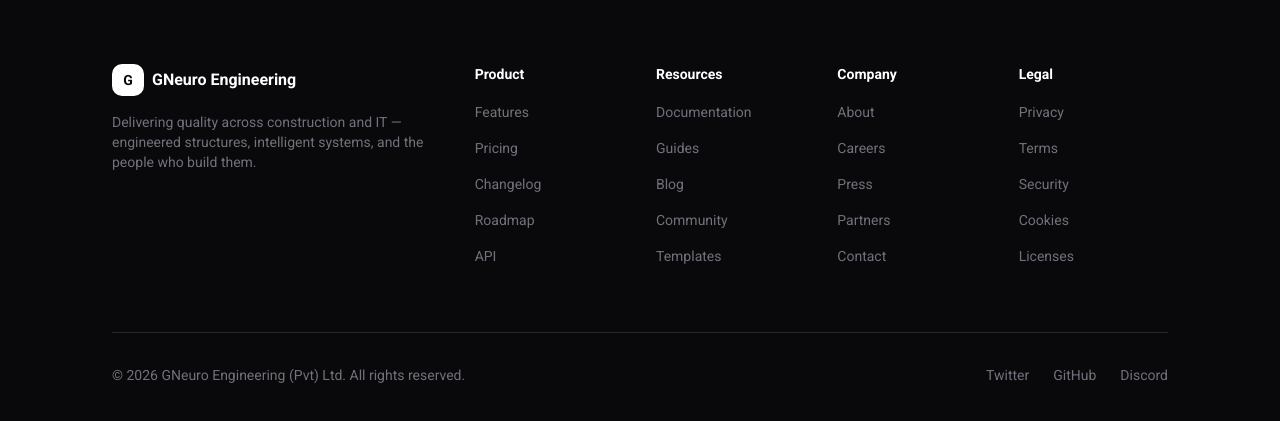
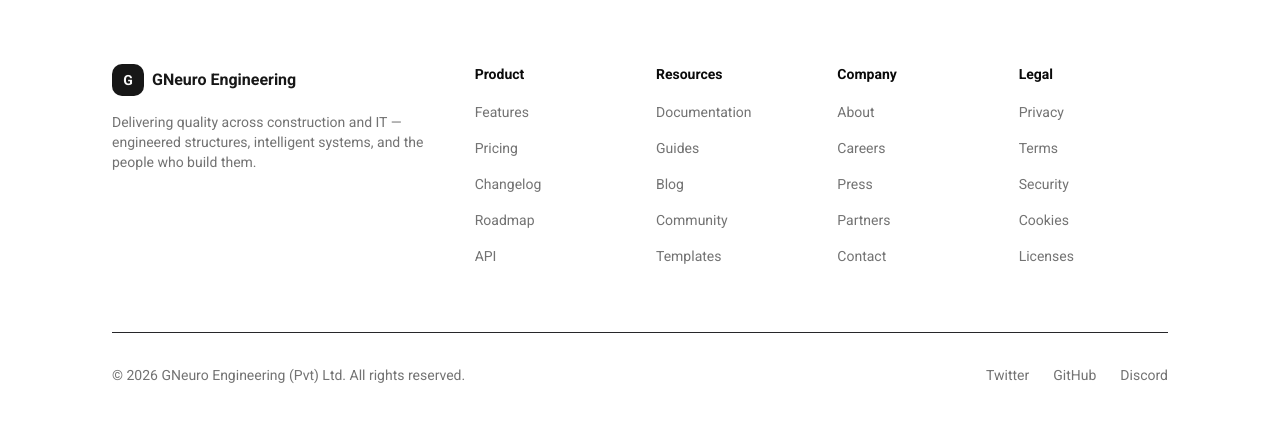
Before and after one commit to ChelakaGNeuro/company-landing-page-rework, a Next.js app: page / in a window 1280 px wide. Shown: the part 4624-5045 px from the top of the page. Built offline with nearby package versions, Linux system fonts and the light colour scheme.

Commit message:
feat(footer): update footer styles for improved accessibility and branding

```diff
--- a/components/footer/footer.tsx
+++ b/components/footer/footer.tsx
@@ -15,7 +15,7 @@ export function Footer() {
   const isInView = useInView(ref, { once: true, margin: "-50px" });
 
   return (
-    <footer ref={ref} className="border-t border-zinc-800 bg-zinc-950 lg:px-24 md:px-12 sm:px-4 xs:px-4">
+    <footer ref={ref} className="border-t border-zinc-800 bg-background lg:px-24 md:px-12 sm:px-4 xs:px-4">
       <div className="max-w-6xl mx-auto px-4 py-16">
         <motion.div
           initial={{ opacity: 0, y: 20 }}
@@ -26,14 +26,14 @@ export function Footer() {
           {/* Brand */}
           <div className="col-span-2 md:col-span-2">
             <a href="#" className="flex items-center gap-2 mb-4">
-              <div className="w-8 h-8 rounded-lg bg-white flex items-center justify-center">
-                <span className="text-zinc-950 font-bold text-sm">G</span>
+              <div className="w-8 h-8 rounded-lg bg-primary flex items-center justify-center">
+                <span className="text-primary-foreground font-bold text-sm">G</span>
               </div>
-              <span className="font-semibold text-white">
+              <span className="font-semibold text-primary">
                 GNeuro Engineering
               </span>
             </a>
-            <p className="text-sm text-zinc-500 mb-4">
+            <p className="text-sm text-muted-foreground">
               Delivering quality across construction and IT — engineered
               structures, intelligent systems, and the people who build them.
             </p>
@@ -41,13 +41,13 @@ export function Footer() {
           {/* Links */}
           {Object.entries(footerLinks).map(([title, links]) => (
             <div key={title}>
-              <h4 className="text-sm font-semibold text-white mb-4">{title}</h4>
+              <h4 className="text-sm font-semibold text-foreground mb-4">{title}</h4>
               <ul className="space-y-3">
                 {links.map((link) => (
                   <li key={link}>
                     <a
                       href="#"
-                      className="text-sm text-zinc-500 hover:text-white transition-colors"
+                      className="text-sm text-muted-foreground hover:text-foreground transition-colors"
                     >
                       {link}
                     </a>
@@ -64,25 +64,25 @@ export function Footer() {
           transition={{ duration: 0.6, delay: 0.3 }}
           className="mt-16 pt-8 border-t border-zinc-800 flex flex-col sm:flex-row items-center justify-between gap-4"
         >
-          <p className="text-sm text-zinc-500">
+          <p className="text-sm text-muted-foreground">
             &copy; {new Date().getFullYear()} GNeuro Engineering (Pvt) Ltd. All rights reserved.
           </p>
           <div className="flex items-center gap-6">
             <a
               href="#"
-              className="text-sm text-zinc-500 hover:text-white transition-colors"
+              className="text-sm text-muted-foreground hover:text-foreground transition-colors"
             >
               Twitter
             </a>
             <a
               href="#"
-              className="text-sm text-zinc-500 hover:text-white transition-colors"
+              className="text-sm text-muted-foreground hover:text-foreground transition-colors"
             >
               GitHub
             </a>
             <a
               href="#"
-              className="text-sm text-zinc-500 hover:text-white transition-colors"
+              className="text-sm text-muted-foreground hover:text-foreground transition-colors"
             >
               Discord
             </a>
```
